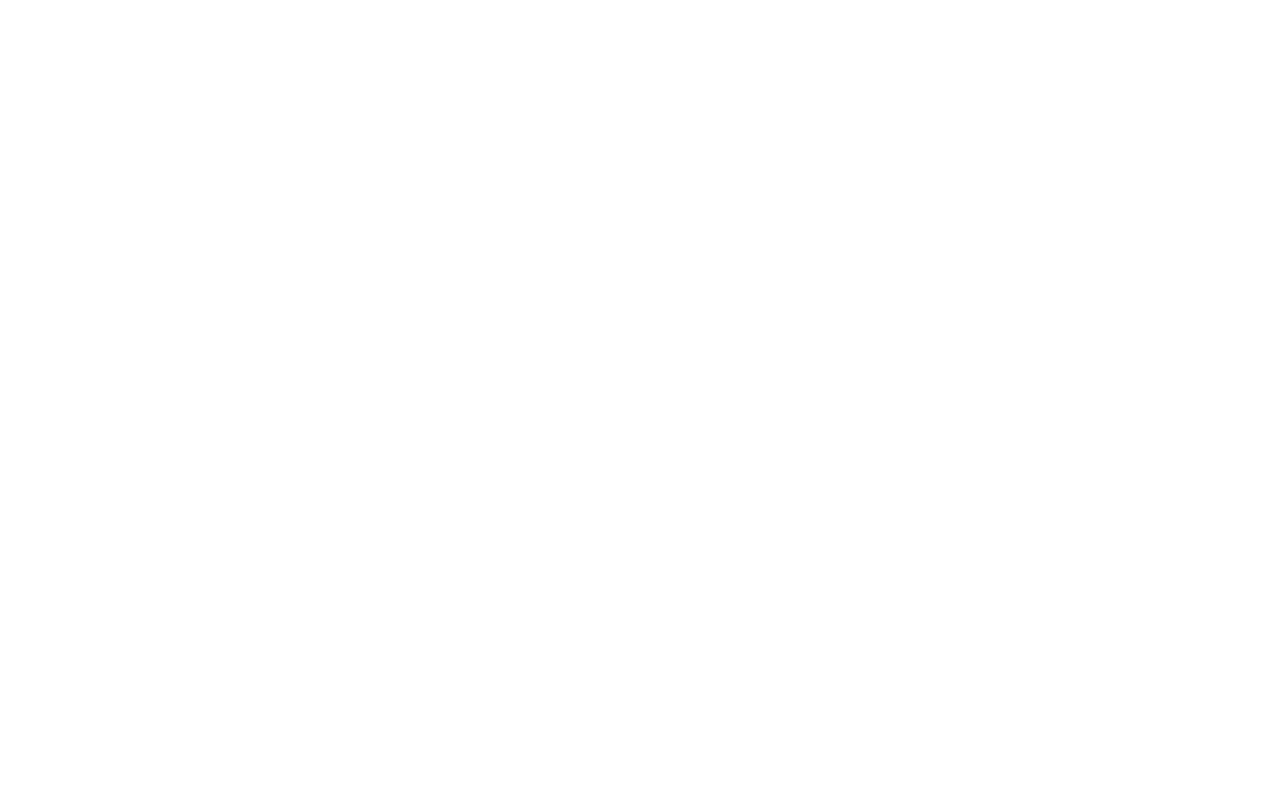
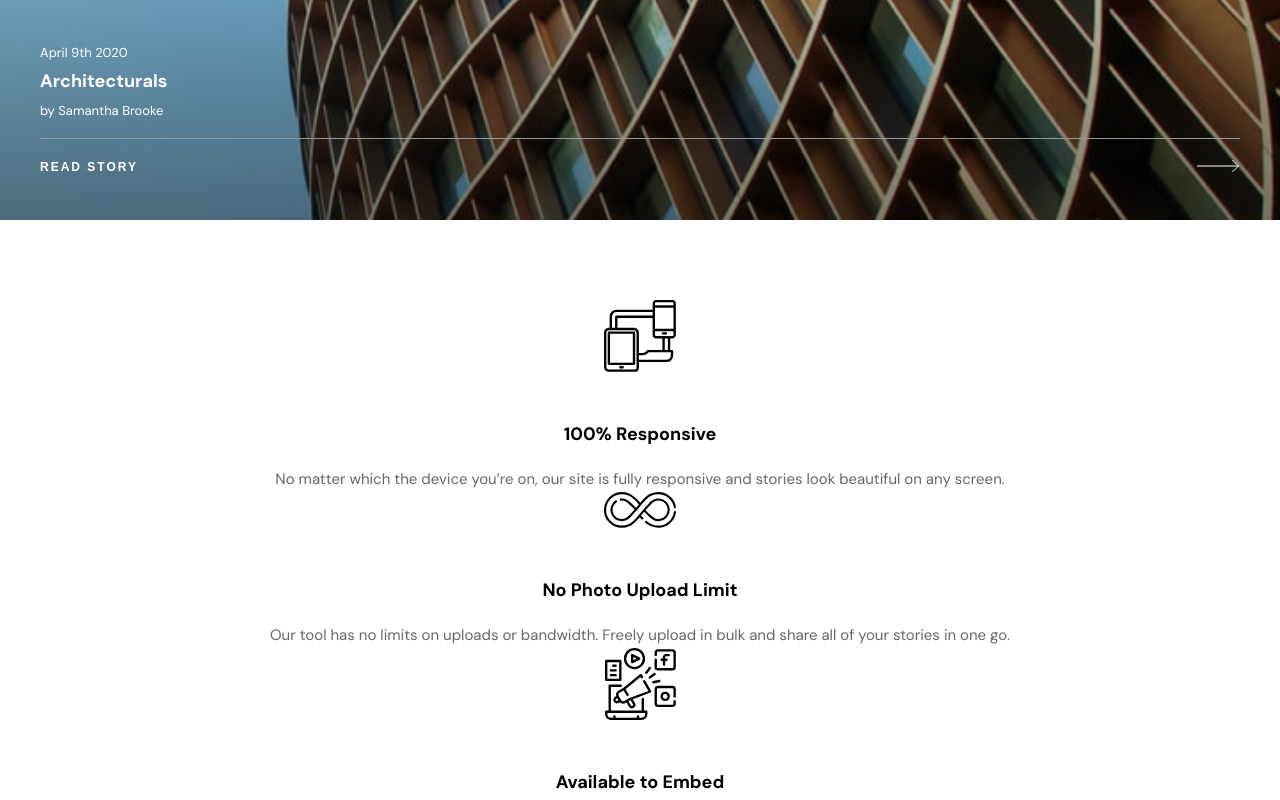
Before and after one commit to ding-09/photosnap, a React (Create React App) app: page / in a window 1280 px wide. Shown: the part 4829-5629 px from the top of the page. Before the commit the page ends 4110 px from the top, so only its background shows below. Built offline with nearby package versions, Linux system fonts and the light colour scheme; the HTML template or start-up script is replaced by a standard one.

Commit message:
added stories and features content to Home page

```diff
--- a/src/components/Home/index.js
+++ b/src/components/Home/index.js
@@ -3,11 +3,20 @@
 import { StyledHome } from './index.styled';
 import Details from './Details';
 import { useEffect } from 'react';
+import { v4 as uuidv4 } from 'uuid';
+import storiesContent from '../Stories/storiesContent';
+import featuresContent from '../Features/featuresContent';
+import StoryCard from '../Stories/StoryCard';
+import FeatureCard from '../Features/FeatureCard';
 
 const Home = () => {
+  const { stories } = storiesContent;
+  const { features } = featuresContent;
+
   useEffect(() => {
     window.scrollTo(0, 0);
   }, []);
+
   return (
     <StyledHome>
       <section className='home-content'>
@@ -20,7 +29,17 @@
           linkText='Get an invite'
         />
         {homeContent.subDetails.map((details) => (
-          <Details details={details} key={Math.floor(Math.random() * 1000)} />
+          <Details details={details} key={uuidv4()} />
+        ))}
+      </section>
+      <section className='stories-content'>
+        {stories.slice(0, 4).map((story) => (
+          <StoryCard story={story} key={uuidv4()} />
+        ))}
+      </section>
+      <section className='features-content'>
+        {features.slice(0, 3).map((feature) => (
+          <FeatureCard feature={feature} key={uuidv4()} />
         ))}
       </section>
     </StyledHome>
--- a/src/components/Home/index.styled.js
+++ b/src/components/Home/index.styled.js
@@ -18,4 +18,7 @@
       margin: 1.5rem 0 2rem;
     }
   }
+  .features-content {
+    margin: 8rem 3rem;
+  }
 `;
```
Also changed, not shown: 1 other file (tests, documents, lock files or other folders).
